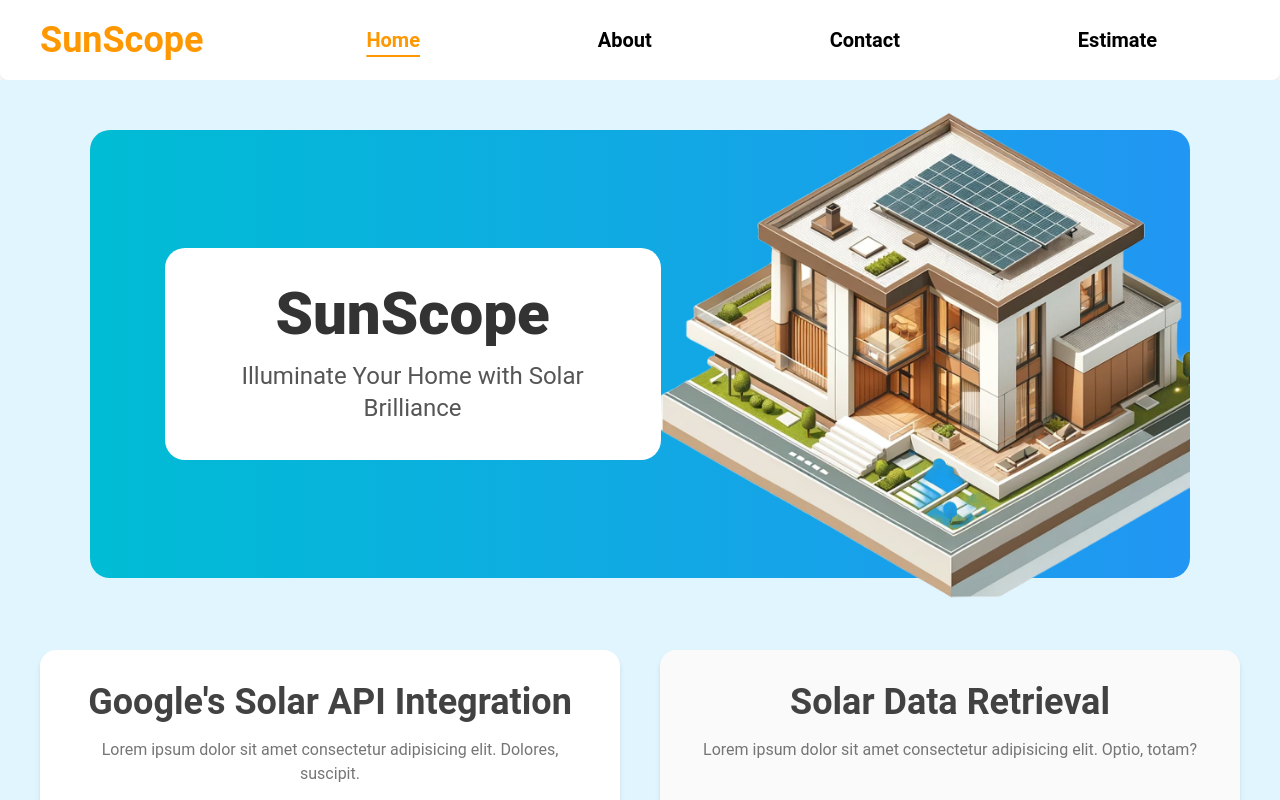
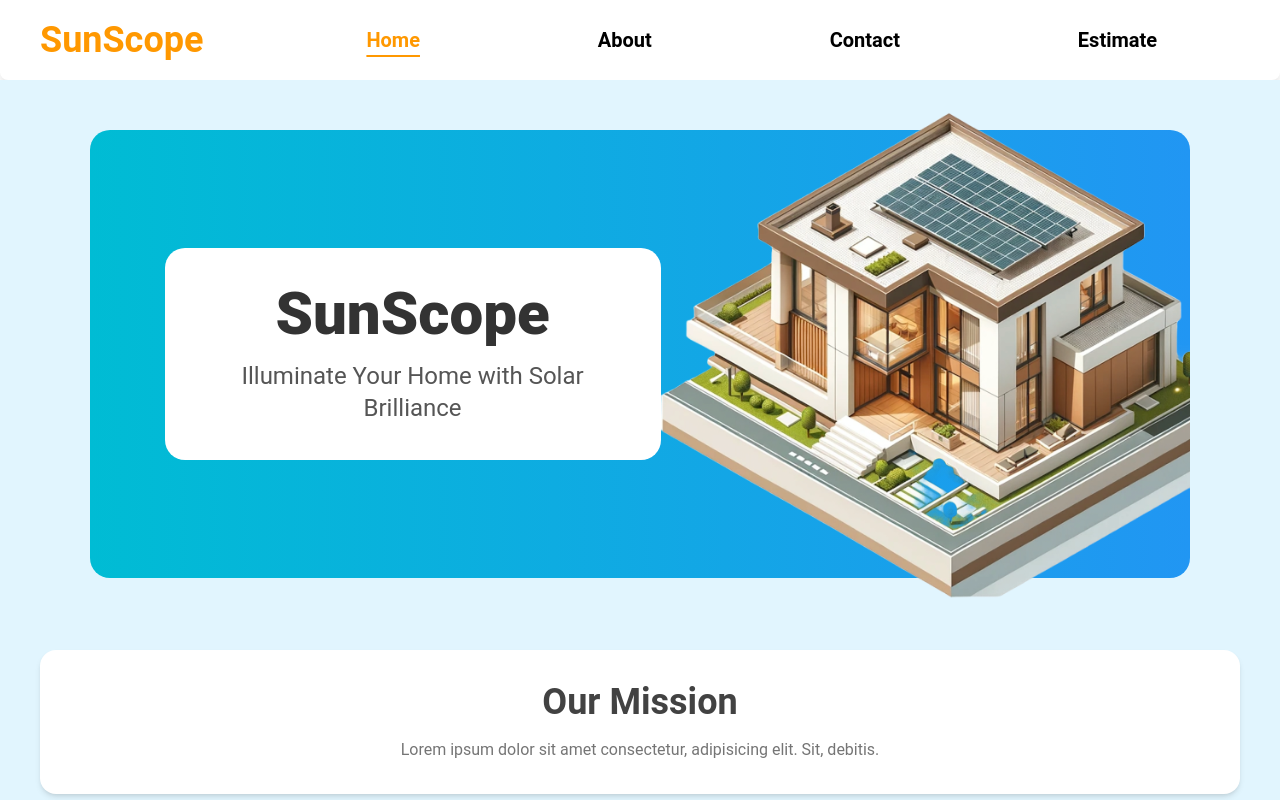
Before and after one commit to JapmeetBrar/SunScope, a React (Vite) app in the folder sunscope/: page /home in a window 1280 px wide. Shown: the top 800 px of the page. Built offline with nearby package versions, Linux system fonts and the light colour scheme.

Commit message:
removed about and added estimate page

```diff
--- a/sunscope/src/App.tsx
+++ b/sunscope/src/App.tsx
@@ -1,7 +1,6 @@
 import './App.css'
 import { BrowserRouter as Router, Route, Routes } from 'react-router-dom';
 
-// import About from "./components/About"
 import Estimate from "./components/Estimate"
 import Home from "./components/Home"
 import NavBar from './components/NavBar';
@@ -12,9 +11,7 @@ function App() {
       <NavBar></NavBar>
       <Routes>
         {<Route path="/home" element={<Home />} />}
-        {/* <Route path="/about" element={<About />} /> */}
         <Route path="/estimate" element={<Estimate />} />
-        {/* <Route path="/contact" element={<Contact />} /> */}
       </Routes>
     </Router>
   )
--- a/sunscope/src/components/Home.tsx
+++ b/sunscope/src/components/Home.tsx
@@ -46,6 +46,17 @@ const Home = () => {
           />
         </header>
       </div>
+
+      <section className="p-10">
+        <div className="bg-white p-8 rounded-2xl shadow-md">
+          <h2 className="text-4xl font-bold mb-4 text-gray-800">
+            Our Mission
+          </h2>
+          <p className="text-gray-600">
+            Lorem ipsum dolor sit amet consectetur, adipisicing elit. Sit, debitis.
+          </p>
+        </div>
+      </section>
 
       <div className="grid md:grid-cols-2 gap-10 p-10">
         <section className="bg-white p-8 rounded-2xl shadow-md hover:shadow-lg transition duration-500">
```
